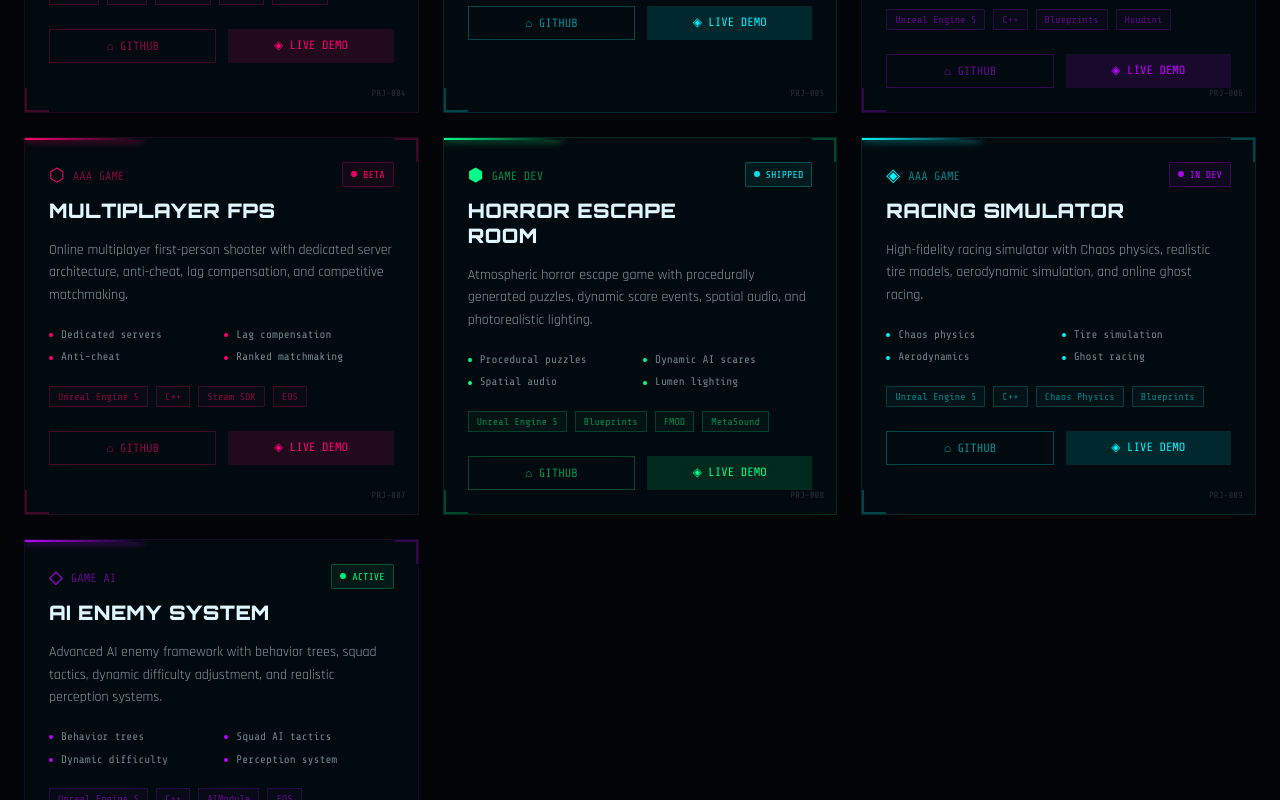
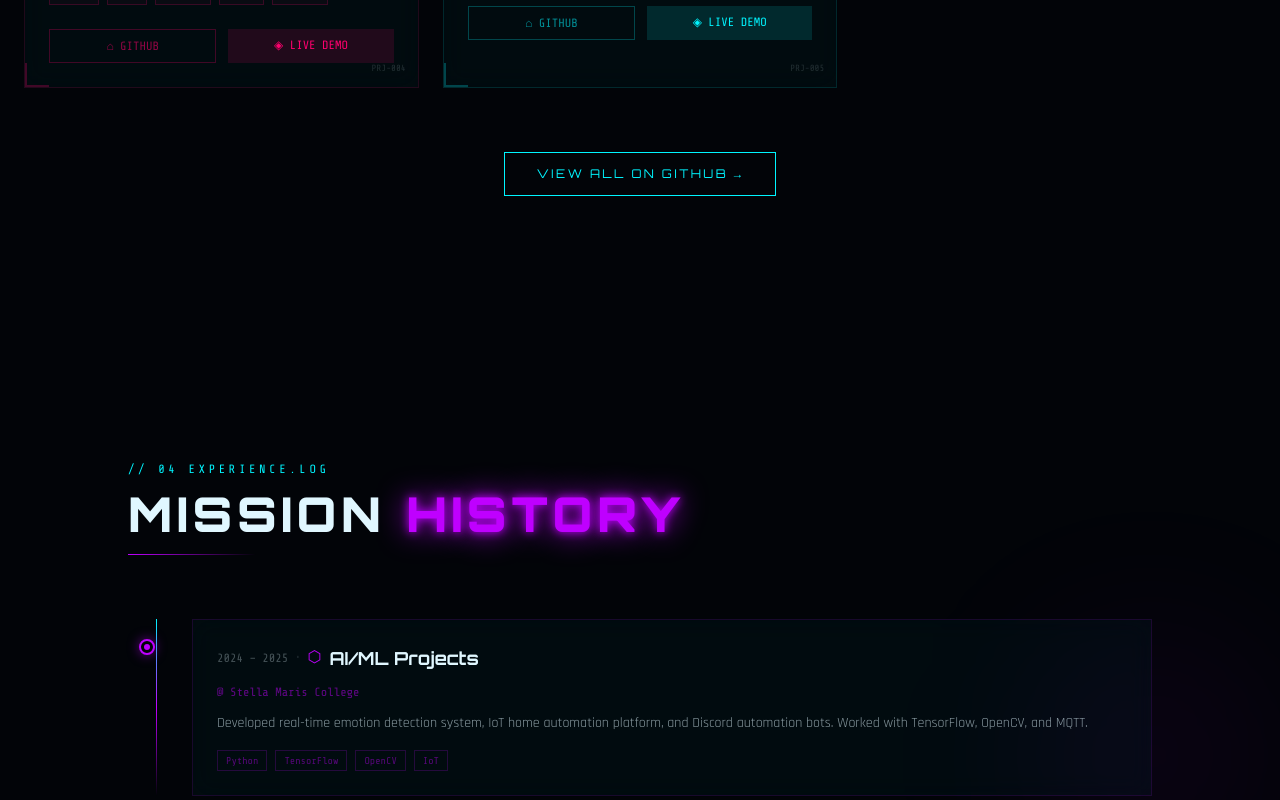
Before and after one commit to shabermohamadb-create/shabeer-portfolio, a React (Vite) app: page / in a window 1280 px wide. Shown: the part 3740-4540 px from the top of the page. Built offline with nearby package versions, Linux system fonts and the light colour scheme.

Commit message:
Update Projects.jsx

```diff
--- a/src/components/sections/Projects.jsx
+++ b/src/components/sections/Projects.jsx
@@ -67,71 +67,7 @@ const projects = [
     icon: '◈',
     status: 'SHIPPED',
   },
-  {
-    id: 6,
-    title: 'OPEN WORLD SURVIVAL',
-    category: 'AAA GAME',
-    color: '#bf00ff',
-    description: 'Massive open-world survival RPG built in Unreal Engine 5 with dynamic weather, crafting systems, AI wildlife, and Nanite landscapes.',
-    features: ['Nanite landscapes', 'Dynamic weather', 'Crafting system', 'AI ecosystems'],
-    tech: ['Unreal Engine 5', 'C++', 'Blueprints', 'Houdini'],
-    github: 'https://github.com/shabermohamadb',
-    demo: '#',
-    icon: '◇',
-    status: 'IN DEV',
-  },
-  {
-    id: 7,
-    title: 'MULTIPLAYER FPS',
-    category: 'AAA GAME',
-    color: '#ff006e',
-    description: 'Online multiplayer first-person shooter with dedicated server architecture, anti-cheat, lag compensation, and competitive matchmaking.',
-    features: ['Dedicated servers', 'Lag compensation', 'Anti-cheat', 'Ranked matchmaking'],
-    tech: ['Unreal Engine 5', 'C++', 'Steam SDK', 'EOS'],
-    github: 'https://github.com/shabermohamadb',
-    demo: '#',
-    icon: '⬡',
-    status: 'BETA',
-  },
-  {
-    id: 8,
-    title: 'HORROR ESCAPE ROOM',
-    category: 'GAME DEV',
-    color: '#00ff88',
-    description: 'Atmospheric horror escape game with procedurally generated puzzles, dynamic scare events, spatial audio, and photorealistic lighting.',
-    features: ['Procedural puzzles', 'Dynamic AI scares', 'Spatial audio', 'Lumen lighting'],
-    tech: ['Unreal Engine 5', 'Blueprints', 'FMOD', 'MetaSound'],
-    github: 'https://github.com/shabermohamadb',
-    demo: '#',
-    icon: '⬢',
-    status: 'SHIPPED',
-  },
-  {
-    id: 9,
-    title: 'RACING SIMULATOR',
-    category: 'AAA GAME',
-    color: '#00f5ff',
-    description: 'High-fidelity racing simulator with Chaos physics, realistic tire models, aerodynamic simulation, and online ghost racing.',
-    features: ['Chaos physics', 'Tire simulation', 'Aerodynamics', 'Ghost racing'],
-    tech: ['Unreal Engine 5', 'C++', 'Chaos Physics', 'Blueprints'],
-    github: 'https://github.com/shabermohamadb',
-    demo: '#',
-    icon: '◈',
-    status: 'IN DEV',
-  },
-  {
-    id: 10,
-    title: 'AI ENEMY SYSTEM',
-    category: 'GAME AI',
-    color: '#bf00ff',
-    description: 'Advanced AI enemy framework with behavior trees, squad tactics, dynamic difficulty adjustment, and realistic perception systems.',
-    features: ['Behavior trees', 'Squad AI tactics', 'Dynamic difficulty', 'Perception system'],
-    tech: ['Unreal Engine 5', 'C++', 'AIModule', 'EQS'],
-    github: 'https://github.com/shabermohamadb',
-    demo: '#',
-    icon: '◇',
-    status: 'ACTIVE',
-  },
+
 ]
 
 const statusColors = {
```
